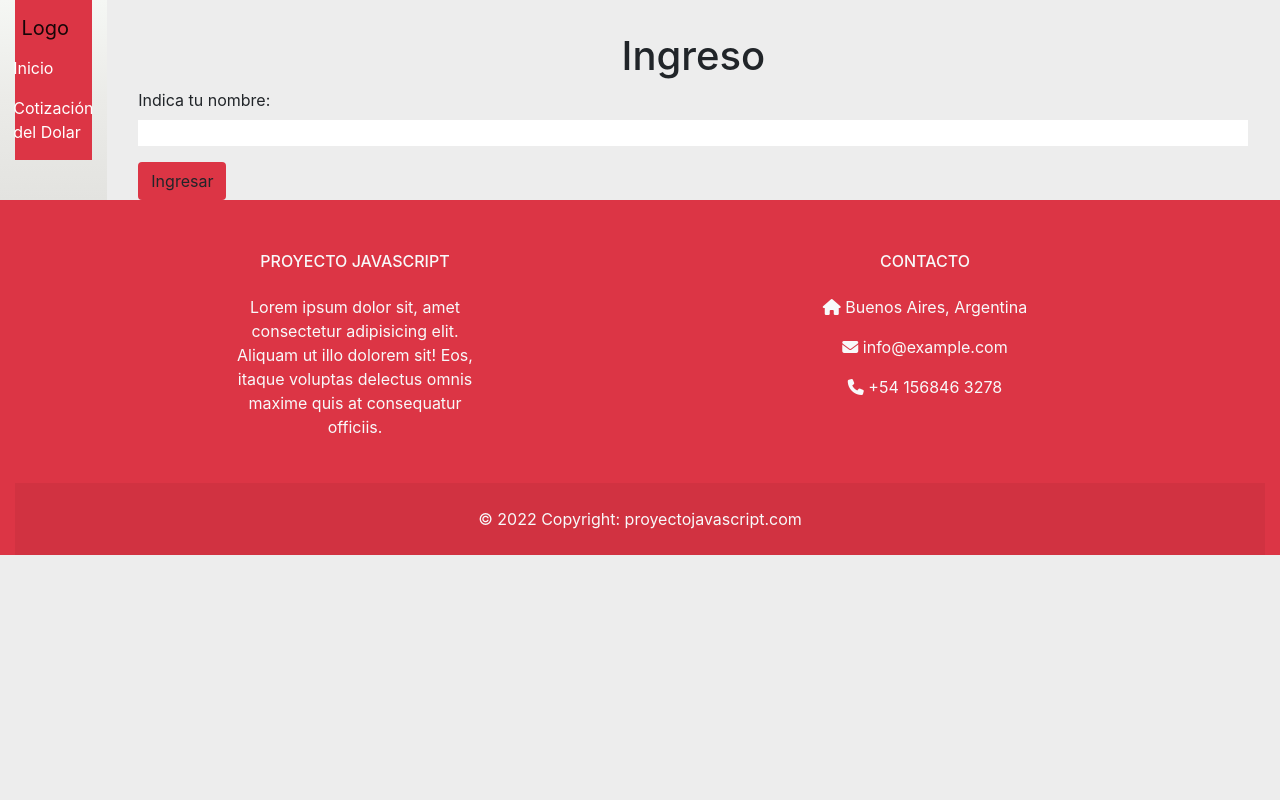
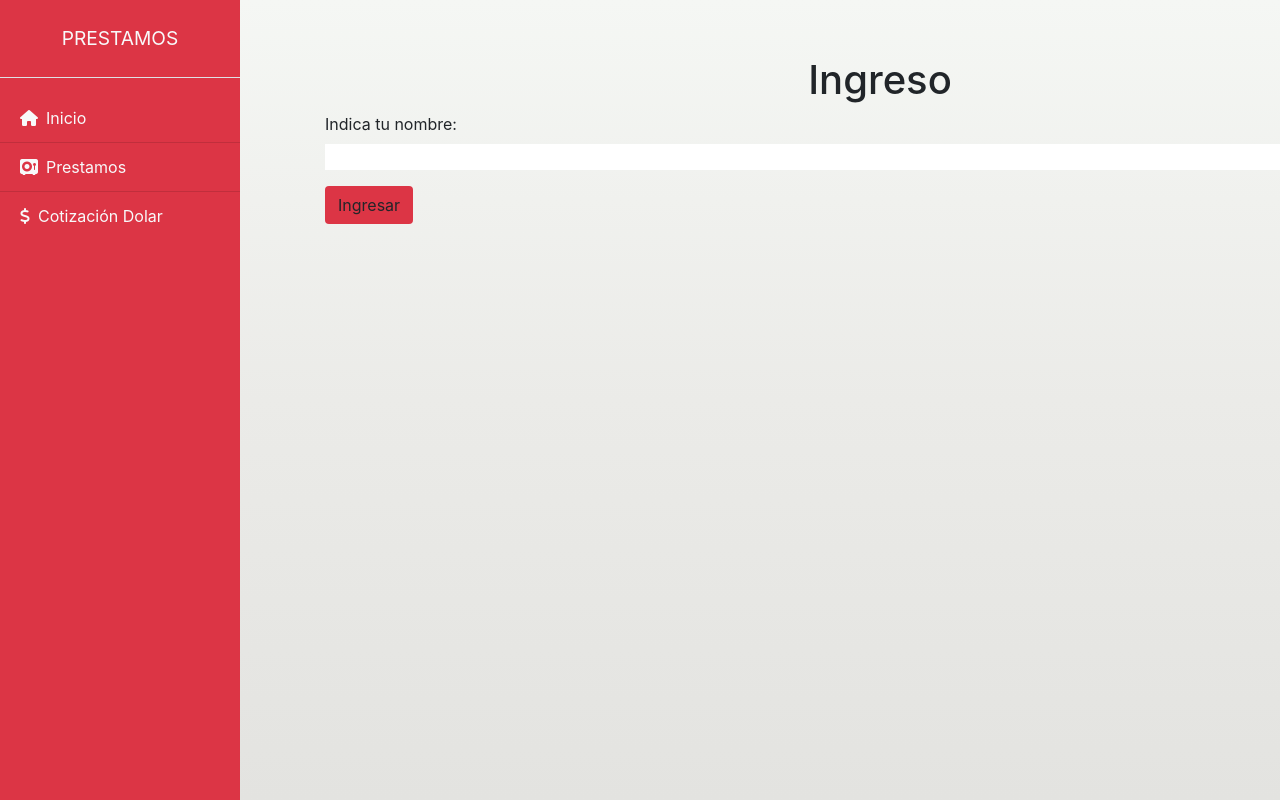
Before and after one commit to Tutealga/simuladorinteractivo, a website: page index.html in a window 1280 px wide. Drawn offline with nearby package versions, Linux system fonts and the light colour scheme.

Commit message:
Update index.html

```diff
--- a/index.html
+++ b/index.html
@@ -12,27 +12,23 @@
     <link rel="stylesheet" href="https://cdn.jsdelivr.net/npm/bootstrap@4.6.1/dist/css/bootstrap.min.css" integrity="sha384-zCbKRCUGaJDkqS1kPbPd7TveP5iyJE0EjAuZQTgFLD2ylzuqKfdKlfG/eSrtxUkn" crossorigin="anonymous">
 </head>
 <body>
-  <main class="container-fluid">
-    <div class="row">
-      <div id="wrapper" class="col-1">
-        <nav class="navbar navbar-expand-lg flex-column navbar-light bg-danger">
-          <a class="navbar-brand" href="prestamos.html">Logo</a>
-          <button class="navbar-toggler" type="button" data-toggle="collapse" data-target="#navbarSupportedContent" aria-controls="navbarSupportedContent" aria-expanded="false" aria-label="Toggle navigation">
-            <span class="navbar-toggler-icon"></span>
-          </button>
-          <div class="collapse navbar-collapse" id="navbarSupportedContent">
-            <ul class="navbar-nav flex-column mr-auto">
-              <li class="nav-item">
-                <a class="nav-link text-white" href="prestamos.html">Inicio</a>
-              </li>
-              <li class="nav-item">
-                <a class="nav-link text-white" href="cotizacion.html">Cotización del Dolar</a>
-              </li>
-            </ul>
+  <div class="d-flex" id="wrapper">
+    <div class="bg-danger text-light" id="sidebar-wrapper">
+      <div class="sidebar-heading text-center py-4 primary-text fs-4 fw-bold text-uppercase border-bottom font-title">Prestamos</div>
+        <div class="list-group list-group-flush my-3">
+          <a href="index.html" class="text-light list-group-item list-group-item-action bg-transparent second-text"><i
+            class="fa fa-house mr-2"></i>Inicio</a>
+            <a href="prestamos.html" class="text-light list-group-item list-group-item-action bg-transparent second-text"><i
+                class="fa fa-vault mr-2"></i>Prestamos</a>
+            <a href="cotizacion.html" class="text-light list-group-item list-group-item-action bg-transparent second-text"><i
+                class="fas fa-dollar-sign mr-2"></i>Cotización Dolar</a>
         </div>
-        </nav>
+
     </div>
-      <div class="col-11">
+    <div id="page-content-wrapper">
+        <div class="container-fluid px-4">
+            <div class="row my-4">
+                <div class="col">
                   <h1 style="margin-top:2rem; text-align: center;">Ingreso</h1>
 
                           <div class="d-flex container flex-column justify-content-center">
@@ -43,41 +39,10 @@
                           </div>
                 </div>
             </div>
-    <div class="row">
-      <footer class="text-center col-12 text-lg-start bg-danger text-light">
-        <section class="p-1">
-          <div class="container text-center text-md-start mt-5">
-            <div class="row mt-3">
-              <div class="col-md-3 col-lg-4 col-xl-3 mx-auto mb-4">
-                <h6 class="text-uppercase fw-bold mb-4">
-                  Proyecto JavaScript
-                </h6>
-                <p>
-                  Lorem ipsum dolor sit, amet consectetur adipisicing elit. Aliquam ut illo dolorem sit! Eos, itaque voluptas delectus omnis maxime quis at consequatur officiis.
-                </p>
-              </div>
-              <div class="col-md-4 col-lg-3 col-xl-3 mx-auto mb-md-0 mb-4">
-                <h6 class="text-uppercase fw-bold mb-4">
-                  Contacto
-                </h6>
-                <p><i class="fas fa-home me-3"></i> Buenos Aires, Argentina</p>
-                <p>
-                  <i class="fas fa-envelope me-3"></i> info@example.com
-                </p>
-                <p><i class="fas fa-phone me-3"></i>  +54 156846 3278</p>
+
         </div>
     </div>
 </div>
-        </section>
-        <div class="text-center p-4" style="background-color: rgba(0, 0, 0, 0.05);">
-          © 2022 Copyright:
-          <a class="text-reset fw-bold" href="#">proyectojavascript.com</a>
-        </div>
-      </footer>
-    </div>
-  </main>
-
-
 <script src="js/usuario.js"></script>
 <script type="text/javascript" src="https://cdn.jsdelivr.net/npm/toastify-js"></script>
 </body>
```
Lines whose indentation alone changed are shown as unchanged.
